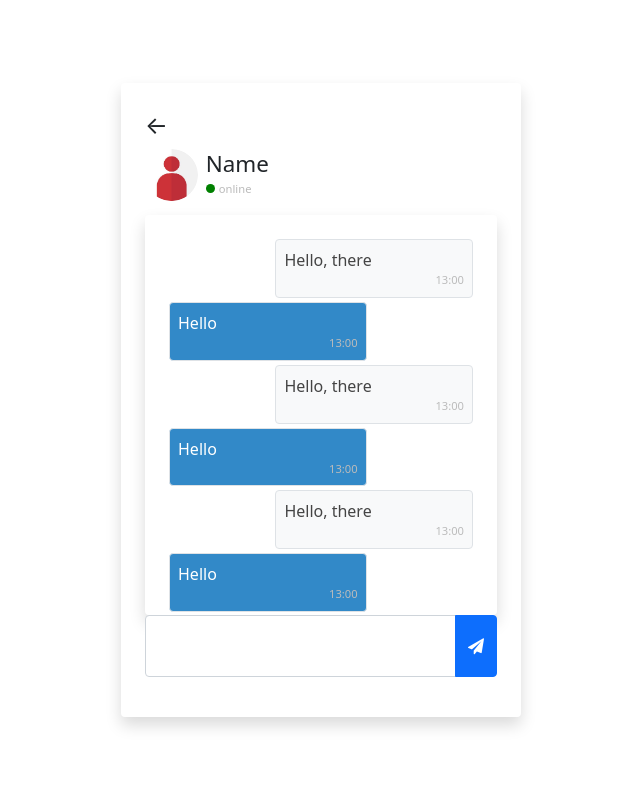
After one commit to mouafikmohammed/chatapp, a PHP site: page /chat.php in a window 1280 px wide. The commit adds this page. Shown: the whole page, without its empty margins (319-959 px from the left). Run offline with PHP 8.4, Linux system fonts and the light colour scheme; the visitor is signed in with stand-in values (Sample User, id 1).

Commit message:
chat place

```diff
--- /dev/null
+++ b/chat.php
@@ -0,0 +1,91 @@
+<?php
+   session_start();
+
+   if(isset($_SESSION['username'])) {
+      # database connection file
+      include 'app/db.conn.php';
+?>
+
+<!DOCTYPE html>
+<html lang="en">
+<head>
+   <meta charset="UTF-8">
+   <meta http-equiv="X-UA-Compatible" content="IE=edge">
+   <meta name="viewport" content="width=device-width, initial-scale=1.0">
+   <title>Med App - Chat</title>
+   <link href="https://cdn.jsdelivr.net/npm/bootstrap@5.0.2/dist/css/bootstrap.min.css" rel="stylesheet" integrity="sha384-EVSTQN3/azprG1Anm3QDgpJLIm9Nao0Yz1ztcQTwFspd3yD65VohhpuuCOmLASjC" crossorigin="anonymous">
+   <link rel="stylesheet" href="css/style.css">
+   <link rel="icon" href="img/logo.png">
+   <link rel="stylesheet" href="https://cdnjs.cloudflare.com/ajax/libs/font-awesome/4.7.0/css/font-awesome.min.css">
+</head>
+<body class="d-flex justify-content-center align-items-center vh-100">
+   <div class="w-400 shadow p-4 rounded">
+      <a href="home.php" class="fs-4 link-dark">&#8592;</a>
+
+      <div class="d-flex align-items-center">
+         <img src="uploads/user-default.jpg" class="w-15 rounded-circle">
+         <h3 class="display-4 fs-sm m-2">
+            Name<br>
+            <div class="d-flex align-items-center" title="online">
+               <div class="online"></div>
+               <small class="d-block p-1">online</small>
+            </div>
+         </h3>
+      </div>
+
+      <div class="shadow p-4 rounded d-flex flex-column mt-2 h-50 chat-box" id="chatBox">
+         <p class="rtext align-self-end border rounded p-2 mb-1">
+            Hello, there
+            <small class="d-block">13:00</small>
+         </p>
+         <p class="ltext border rounded p-2 mb-1">
+            Hello
+            <small class="d-block">13:00</small>
+         </p>
+
+         <p class="rtext align-self-end border rounded p-2 mb-1">
+            Hello, there
+            <small class="d-block">13:00</small>
+         </p>
+         <p class="ltext border rounded p-2 mb-1">
+            Hello
+            <small class="d-block">13:00</small>
+         </p>
+
+         <p class="rtext align-self-end border rounded p-2 mb-1">
+            Hello, there
+            <small class="d-block">13:00</small>
+         </p>
+         <p class="ltext border rounded p-2 mb-1">
+            Hello
+            <small class="d-block">13:00</small>
+         </p>
+      </div>
+      <div class="input-group mb-3">
+         <textarea cols="3" class="form-control"></textarea>
+         <button class="btn btn-primary">
+            <i class="fa fa-paper-plane"></i>
+         </button>
+      </div>
+   </div>
+
+   <script src="https://ajax.googleapis.com/ajax/libs/jquery/3.6.0/jquery.min.js"></script>
+   <script>
+      var scrollDown = function(){
+         let chatBox = document.getElementByID('chatBox');
+         chatBox.scrollTop = chatBox.scrollHeight;
+      };
+      scrollDown();
+      $(document).ready(function(){
+
+      });
+   </script>
+</body>
+</html>
+
+<?php
+   }else{
+      header("Location: index.php");
+      exit;
+   }
+?>
--- a/css/style.css
+++ b/css/style.css
@@ -19,8 +19,53 @@ a {
 }
 
 .online {
-   width: 10px;
-   height: 10px;
+   width: 9px;
+   height: 9px;
    background: green;
    border-radius: 50%;
 }
+
+.w-15 {
+   width: 15%;
+}
+.fs-sm{
+   font-size: 1.4rem;
+}
+small{
+   color: #bbb;
+   font-size: 0.7rem;
+   text-align: right;
+}
+.chat-box {
+   overflow-y: auto;
+   max-height: 50vh;
+}
+.rtext {
+   width: 65%;
+   background: #F8F9FA;
+   color: #444;
+}
+.ltext {
+   width: 65%;
+   background: #3289c8;
+   color: #fff;
+}
+/* width */
+*::-webkit-scrollbar{
+   width: 3px;
+}
+/* Track */
+*::-webkit-scrollbar-track{
+   background: #F1F1F1;
+}
+/* Handle*/
+*::-webkit-scrollbar-thumb{
+   background: #aaa;
+}
+/* Handle on hover*/
+*::-webkit-scrollbar-thumb:hover{
+   background: #3289c8;
+}
+textarea{
+   resize: none;
+}
--- a/home.php
+++ b/home.php
@@ -4,6 +4,7 @@
    if(isset($_SESSION['username'])) {
       # database connection file
       include 'app/db.conn.php';
+
       include 'app/helpers/user.php';
       include 'app/helpers/conversations.php';
       include 'app/helpers/timeAgo.php';
```
